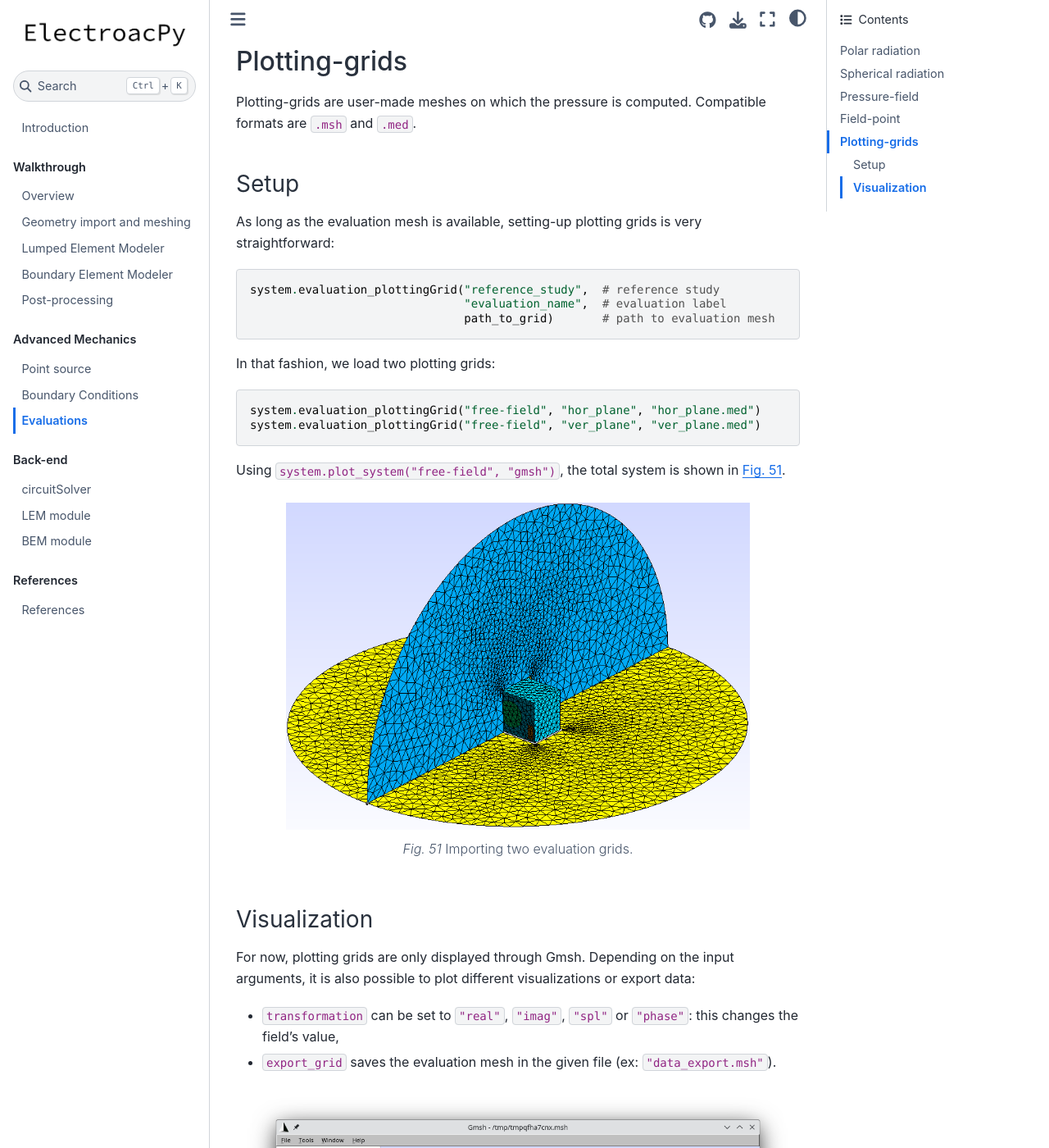
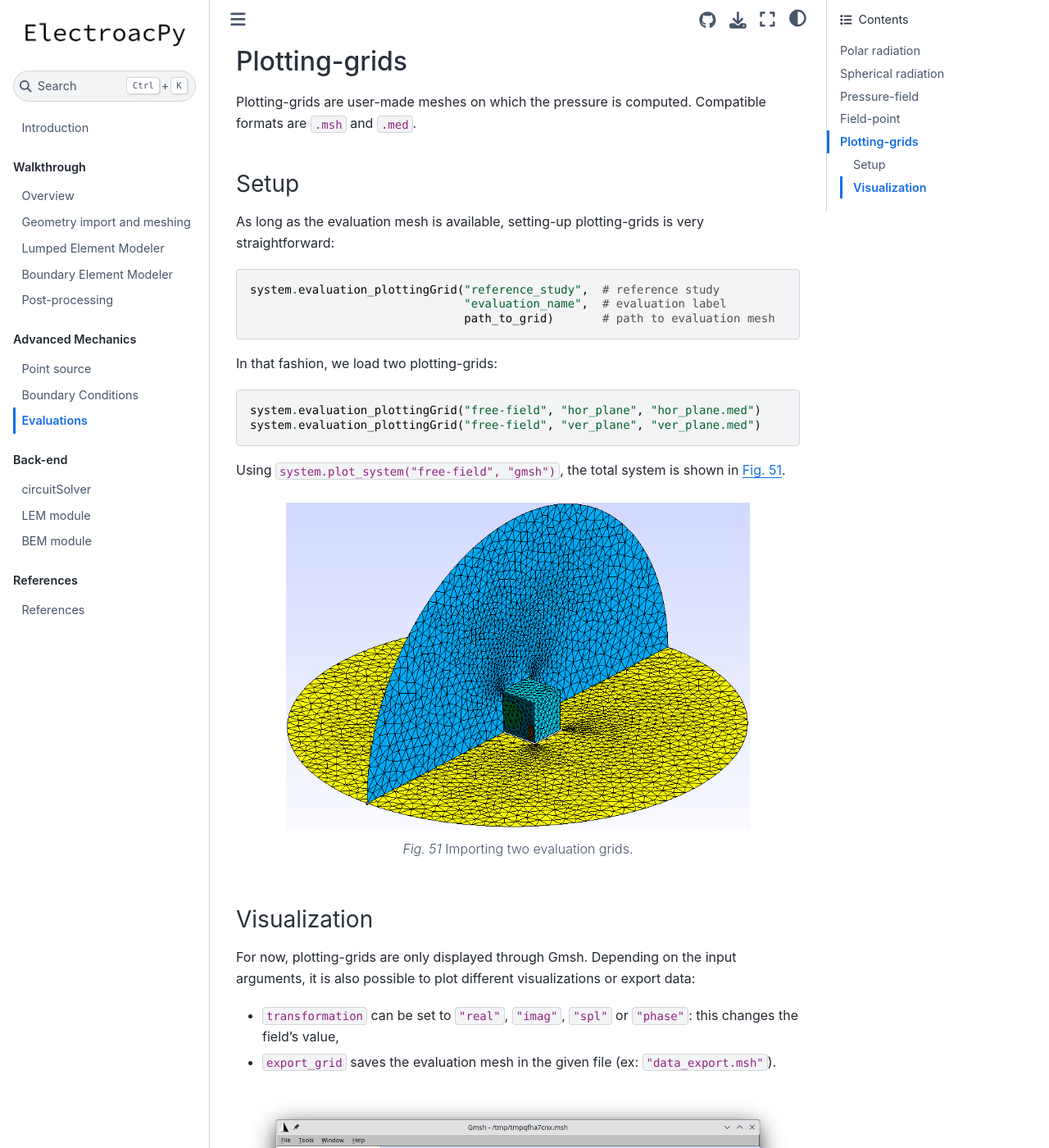
Before and after one commit to TomMunoz3772/electroacPy, a Jupyter Book: the page built from docs/02-ad-evaluations.md, in a window 1280 px wide and 1400 px high, scrolled down 10941 px. Shown: the whole window at 82% size. Built offline with Jupyter Book 1.0.4 settings and Sphinx 7.4.7 and the Sphinx Book theme 1.1.4, drawn with Linux system fonts in a browser that asks for light colours.

Commit message:
Update 02-ad-evaluations.md

````diff
--- a/docs/02-ad-evaluations.md
+++ b/docs/02-ad-evaluations.md
@@ -264,7 +264,7 @@ Bounding-box evaluations compute the acoustic pressure within a cubic volume sur
 Plotting-grids are user-made meshes on which the pressure is computed. Compatible formats are `.msh` and `.med`.
 
 ### Setup
-As long as the evaluation mesh is available, setting-up plotting grids is very straightforward:
+As long as the evaluation mesh is available, setting-up plotting-grids is very straightforward:
 
 ```python
 system.evaluation_plottingGrid("reference_study",  # reference study
@@ -272,7 +272,7 @@ system.evaluation_plottingGrid("reference_study",  # reference study
                                path_to_grid)       # path to evaluation mesh
 ```
 
-In that fashion, we load two plotting grids:
+In that fashion, we load two plotting-grids:
 
 ```python
 system.evaluation_plottingGrid("free-field", "hor_plane", "hor_plane.med")
@@ -291,7 +291,7 @@ Importing two evaluation grids.
 
 ### Visualization
 
-For now, plotting grids are only displayed through Gmsh. Depending on the input arguments, it is also possible to plot different visualizations or export data:
+For now, plotting-grids are only displayed through Gmsh. Depending on the input arguments, it is also possible to plot different visualizations or export data:
 
 - `transformation` can be set to `"real"`, `"imag"`, `"spl"` or `"phase"`: this changes the field's value,
 - `export_grid` saves the evaluation mesh in the given file (ex: `"data_export.msh"`).
````
